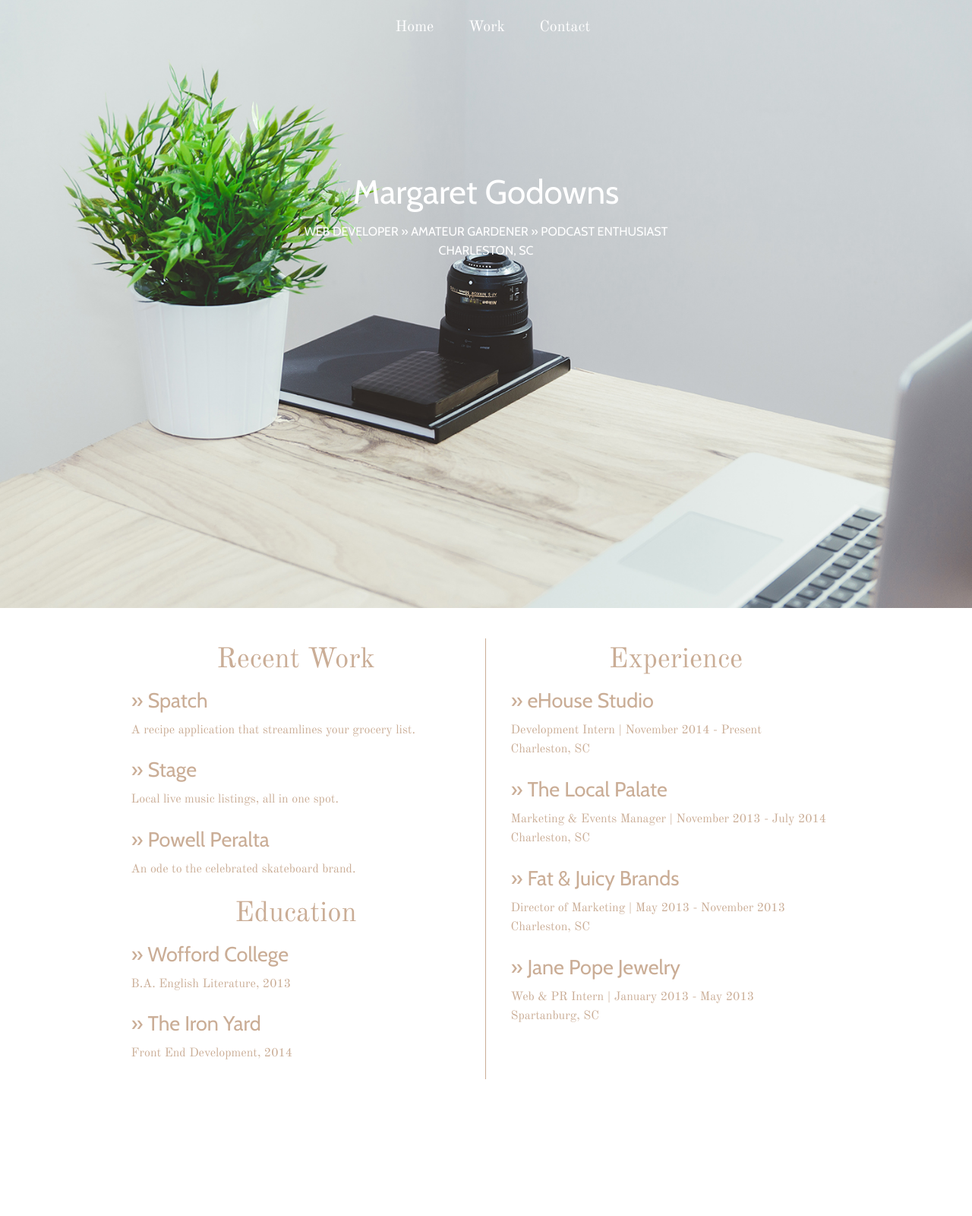
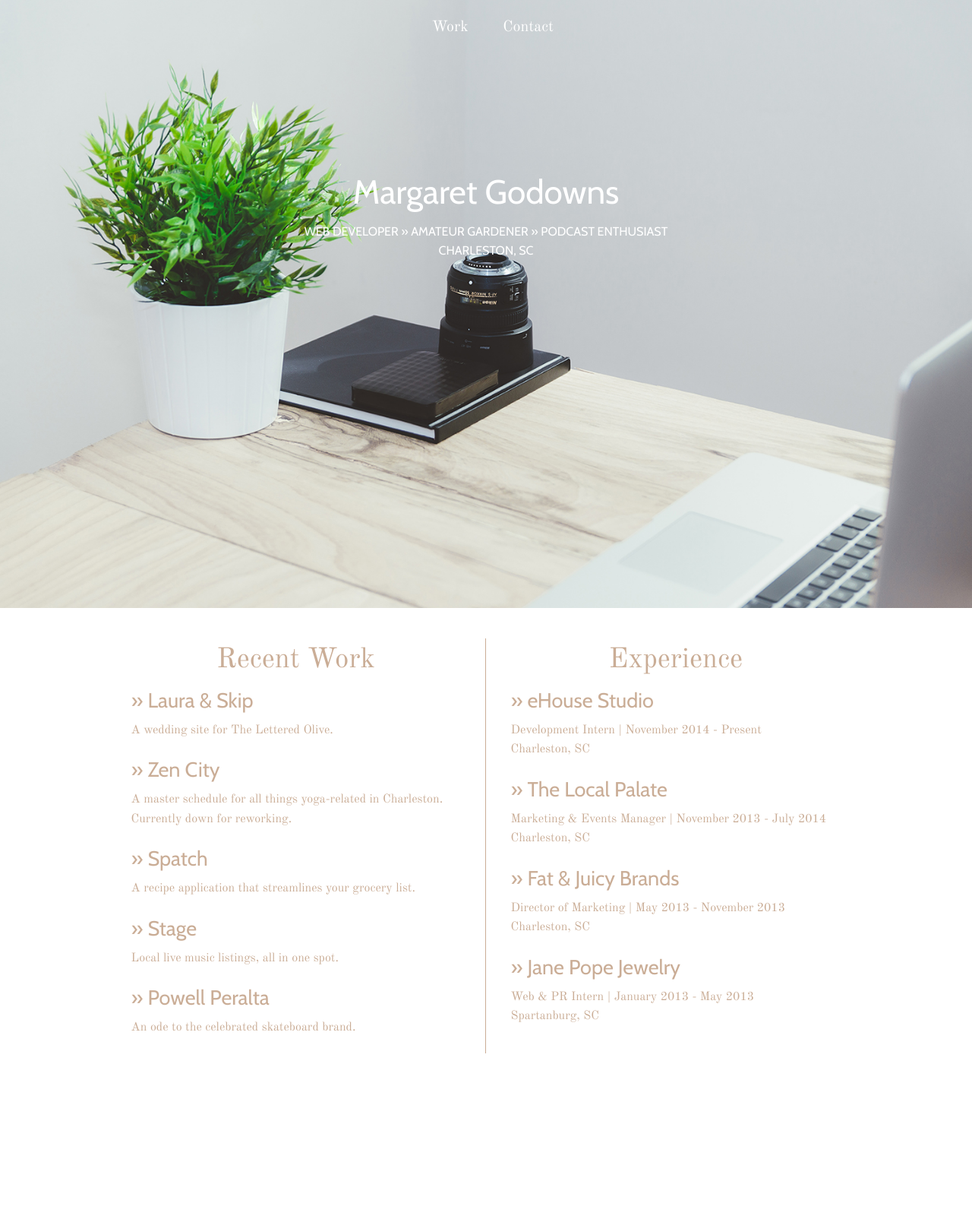
Before and after one commit to margaretgodowns/portfolio-2015, a website: page index.html in a window 1280 px wide. Shown: the top 1600 px of the page at 76% size. Drawn offline with nearby package versions, Linux system fonts and the light colour scheme.

Commit message:
polishing up portfolio

```diff
--- a/index.html
+++ b/index.html
@@ -13,9 +13,8 @@
 	<div class="cd-fixed-bg">
 	   	<nav>
 		   	<ul>
-			   	<li id="home">Home</li>
-			   	<li id="workNav">Work</li>
-			   	<li>Contact</li>
+			   	<li><a href="#workNav">Work</a></li>
+			   	<li><a href="#contactNav">Contact</a></li>
 		   	</ul>
 	   	</nav>
 	    <header class="intro">
@@ -27,32 +26,29 @@
 	    </header>
 	</div>
 	<main id="workDiv" class="cd-fixed-bg cd-bg-1 recent-work">
-		<div class="row">
+		<div class="row" id="workNav">
 			<div class="column large-6 small-12 content-column" id="recent-work-h2">
 				<h2>Recent Work</h2>
 				<ul>
 					<li>
-						<a href="#"><h3>&raquo; Spatch</h3></a>
+						<a href="http://lauraandskip.com" target="_blank"><h3>&raquo; Laura & Skip</h3></a>
+						<p>A wedding site for The Lettered Olive.</p>
+					</li>
+					<li>
+						<a href="https://github.com/margaretgodowns/zenCity" target="_blank"><h3>&raquo; Zen City</h3></a>
+						<p>A master schedule for all things yoga-related in Charleston. Currently down for reworking.</p>
+					</li>
+					<li>
+						<a href="http://ctfigueroa.github.io/lamp/#/"><h3>&raquo; Spatch</h3></a>
 						<p>A recipe application that streamlines your grocery list.</p>
 					</li>
 					<li>
-						<a href="#"><h3>&raquo; Stage</h3></a>
+						<a href="http://margaretgodowns.github.io/rageCake/" target="_blank"><h3>&raquo; Stage</h3></a>
 						<p>Local live music listings, all in one spot.</p>
 					</li>
 					<li>
-						<a href="#"><h3>&raquo; Powell Peralta</h3></a>
+						<a href="http://margaretgodowns.herokuapp.com/"><h3>&raquo; Powell Peralta</h3></a>
 						<p>An ode to the celebrated skateboard brand.</p>
-					</li>
-				</ul>
-				<h2>Education</h2>
-				<ul>
-					<li>
-						<h3>&raquo; Wofford College</h3>
-						<p>B.A. English Literature, 2013</p>
-					</li>
-					<li>
-						<h3>&raquo; The Iron Yard</h3>
-						<p>Front End Development, 2014</p>
 					</li>
 				</ul>
 			</div>
@@ -80,7 +76,7 @@
 		</div>
 	</main>
 	<div class="cd-fixed-bg cd-bg-2">
-		<div class="contact-section">
+		<div class="contact-section" id="contactNav">
 			<a href="mailto:margaretgodowns@gmail.com"><h4>email</h4></a>
 			<a href="https://www.linkedin.com/in/margaretgodowns"><h4>linked in</h4></a>
 			<a href="https://github.com/margaretgodowns"><h4>github</h4></a>
--- a/scss/app.scss
+++ b/scss/app.scss
@@ -30,6 +30,11 @@ body {
 		nav {
 
 			text-align: center;
+
+			a {
+    			text-decoration: none;
+    			color: white;
+			}
 
 			ul {
 
@@ -73,9 +78,15 @@ body {
 		}
 	}
 
-	.cd-fixed-bg.cd-bg-1 {
+	.cd-bg-1 {
 
 		background: white;
+		height: initial;
+		min-height: 100%;
+		background-size: cover;
+		background-attachment: fixed;
+		background-repeat: no-repeat;
+		background-position: center center;
 
 			.content-column {
 
```
Also changed, not shown: index2.html (added, +56 -0 lines), images/laura-and-skip.jpg (added), images/peralta.jpg, images/spatch.jpg, stylesheets/app.css.
